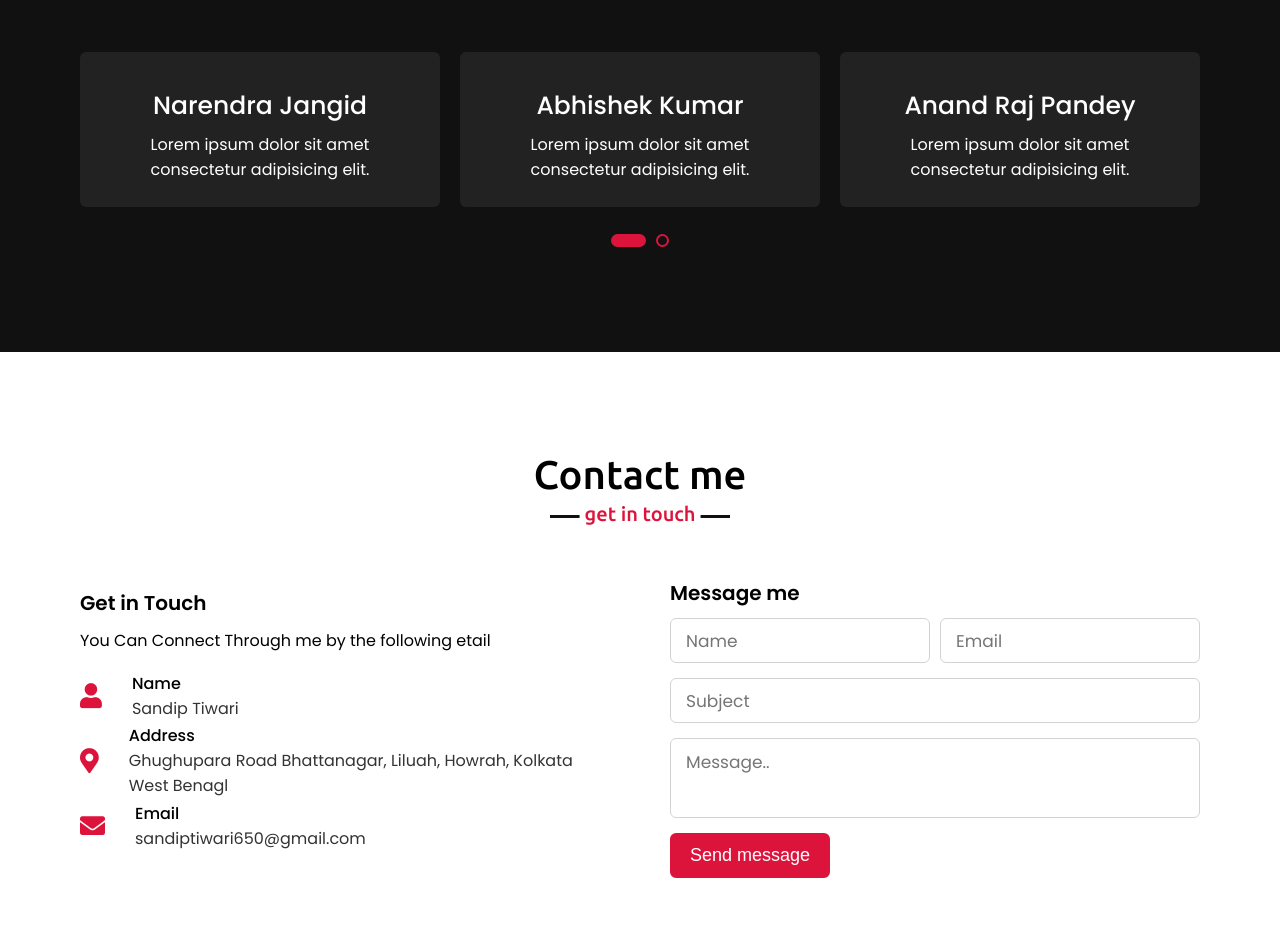
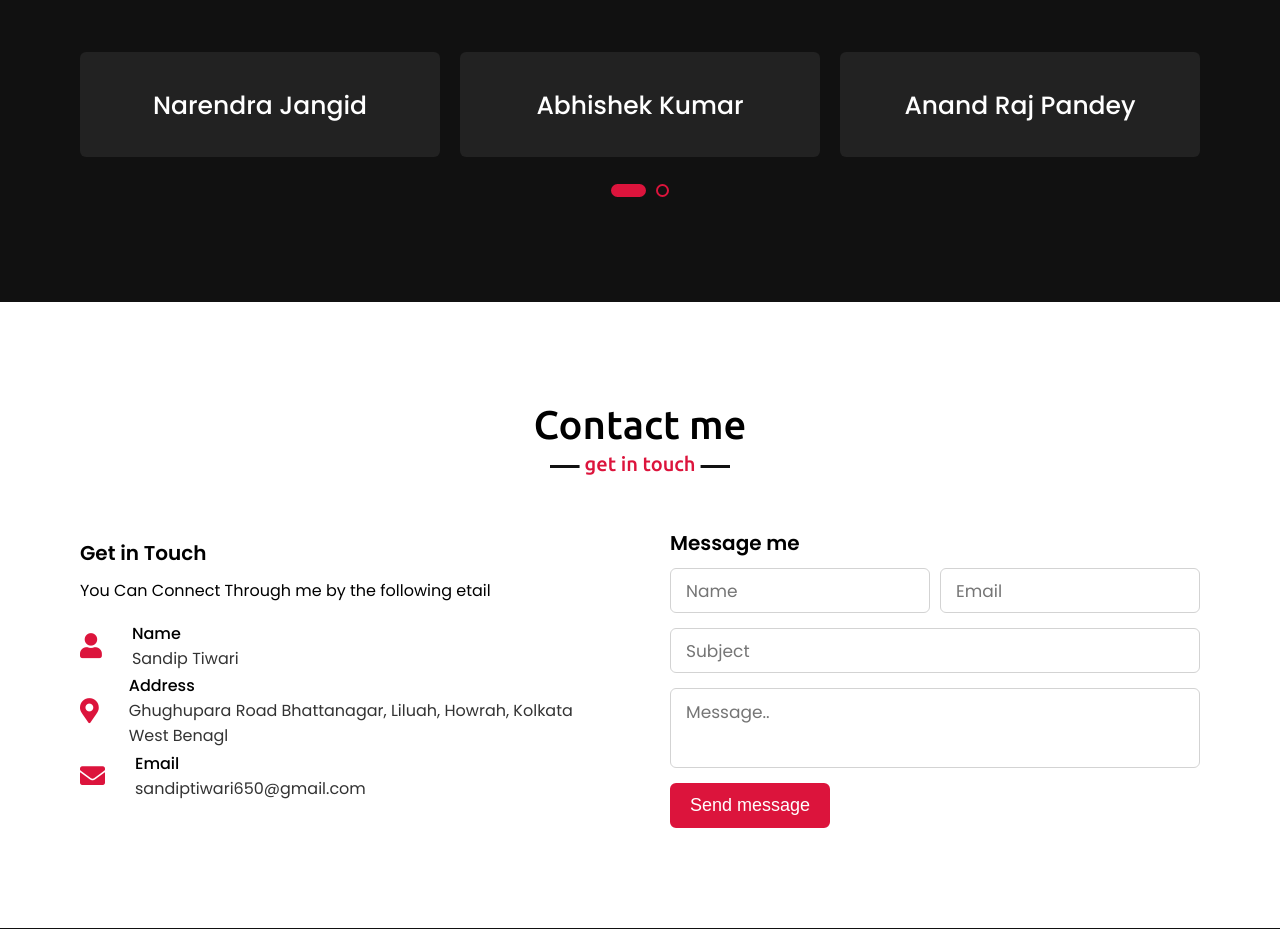
Before and after one commit to Sandytiwari/Sandip-Portfolio, a plain HTML site: page index.html in a window 1280 px wide. Shown: the part 2940-3869 px from the top of the page. Drawn offline with nearby package versions, Linux system fonts and the light colour scheme.

Commit message:
Update index.html

```diff
--- a/index.html
+++ b/index.html
@@ -159,35 +159,30 @@
                     <div class="box">
 
                         <div class="text">Shivendra Raj Singh</div>
-                        <p>Lorem ipsum dolor sit amet consectetur adipisicing elit.</p>
                     </div>
                 </div>
                 <div class="card">
                     <div class="box">
 
                         <div class="text">Narendra Jangid</div>
-                        <p>Lorem ipsum dolor sit amet consectetur adipisicing elit.</p>
                     </div>
                 </div>
                 <div class="card">
                     <div class="box">
 
                         <div class="text">Abhishek Kumar</div>
-                        <p>Lorem ipsum dolor sit amet consectetur adipisicing elit.</p>
                     </div>
                 </div>
                 <div class="card">
                     <div class="box">
 
                         <div class="text">Anand Raj Pandey</div>
-                        <p>Lorem ipsum dolor sit amet consectetur adipisicing elit.</p>
                     </div>
                 </div>
                 <div class="card">
                     <div class="box">
 
                         <div class="text">Sagar Choudary</div>
-                        <p>Lorem ipsum dolor sit amet consectetur adipisicing elit.</p>
                     </div>
                 </div>
             </div>
```
